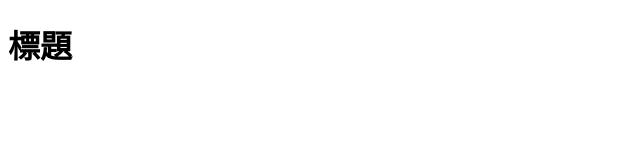
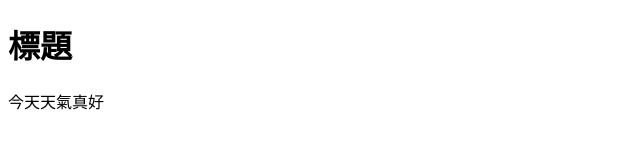
Before and after one commit to simon040102/gitTest, a plain HTML site: page index.html in a window 1280 px wide. Shown: the whole page, without its empty margins (0-640 px from the left). Drawn offline with Linux system fonts and the light colour scheme.

Commit message:
新增p段落

```diff
--- a/index.html
+++ b/index.html
@@ -9,5 +9,6 @@
 </head>
 <body>
     <h1>標題</h1>
+    <p>今天天氣真好</p>
 </body>
 </html>
```
